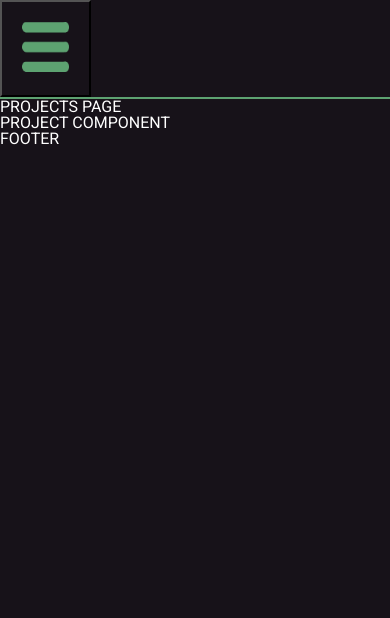
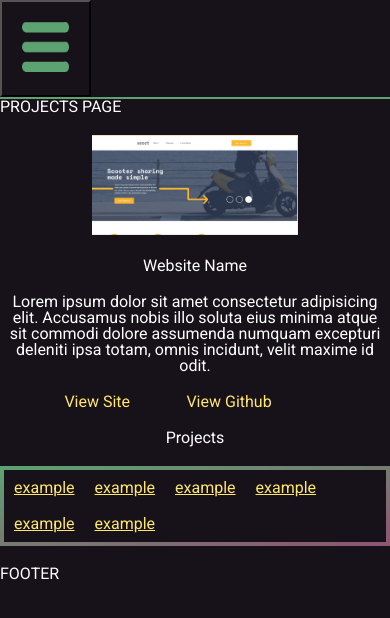
Before and after one commit to KarenDouglas/MyPortfolioWebsite-React, a React (Vite) app in the folder client/: page /projects in a window 390 px wide. Shown: the top 618 px of the page. Built offline with nearby package versions, Linux system fonts and the light colour scheme.

Commit message:
styled project component for small screens

```diff
--- a/client/src/components/Card.jsx
+++ b/client/src/components/Card.jsx
@@ -9,12 +9,14 @@ import '../css/resume.css'
 export default function Card({form, title, text}) {
     return (
         <>
+        {/* render card */}
         <section className='card-container'>
             <section className='card-border'>
                 <header className='card-title-group'>
                 <h1>{title}</h1>
                 <div className='div'></div>
                 </header>
+                {/* renders text if available */}
                 {text &&
                 <section className='resume-container'>
                    <h1>Download PDF</h1>
@@ -22,6 +24,7 @@ export default function Card({form, title, text}) {
                    <a href="../assets/Karen_Douglas_Resume.pdf" download>Download PDF</a>
                  </section>
                 }
+                {/* renders form */}
                 {form &&
                     <Form/>
                 }
--- a/client/src/components/Form.jsx
+++ b/client/src/components/Form.jsx
@@ -1,7 +1,7 @@
 import React from 'react';
 import '../css/form.css'
 
-
+// handles on focus events and renders form
 export default function Form() {
     const handleBlur = (e) => {
         const inputValue = e.target.value
--- a/client/src/components/Project.jsx
+++ b/client/src/components/Project.jsx
@@ -1,11 +1,61 @@
 import React from 'react';
-
+import '../css/project.css'
 
 
 export default function Project() {
     return (
         <>
-        <div> PROJECT COMPONENT</div>
+        <div className="projects-top"></div>
+        <section className='card-border'>
+{/* project component */}
+            <section className='projects-container'>
+                <header className='project-img'>
+                    <img  src="../assets/projects/scoot.png" alt="" />
+
+                </header>
+                <section className='project-container'>
+                    <section className='project-details-container'>
+                        <header className="project-title">
+                            <h1>Website Name</h1>
+                        </header>
+                        <article className="project-desc-container">
+                            <p className="desc">Lorem ipsum dolor sit amet consectetur adipisicing elit. Accusamus nobis illo soluta eius minima atque sit commodi dolore assumenda numquam excepturi deleniti ipsa totam, omnis incidunt, velit maxime id odit.</p>
+                            <section className='project-link-group'>
+                                <a href="">View Site</a>
+                                <a href="">View Github</a>
+                            </section>
+                        </article>
+                    </section>
+                    {/* Projects Page Links */}
+                <section className='projects-list-container'>
+                    <h1>Projects</h1>
+                        <section>
+                            <ul className='projects-list'>
+                                <li>
+                                    <a href="">example</a>
+                                </li>
+                                <li>
+                                    <a href="">example</a>
+                                </li>
+                                <li>
+                                    <a href="">example</a>
+                                </li>
+                                <li>
+                                    <a href="">example</a>
+                                </li>
+                                <li>
+                                    <a href="">example</a>
+                                </li>
+                                <li>
+                                    <a href="">example</a>
+                                </li>
+                            </ul>
+                        </section>
+                    </section>
+                </section>
+            </section>
+
+        </section>
 
         </>
     )
--- /dev/null
+++ b/client/src/css/project.css
@@ -0,0 +1,56 @@
+.projects-top{
+    margin-top: 20px;
+}
+.projects-container{
+    display: flex;
+    flex-direction: column;
+}
+.project-img img{
+    max-height: 100px;
+}
+.project-img{
+    margin: 0 auto;
+}
+.project-title h1{
+text-align: center;
+margin: 20px 0;
+}
+.project-desc-container{
+    max-width: 400px;
+    margin: 0 auto;
+    padding: 0 8px;
+    text-align: center;
+}
+.project-link-group{
+    max-width: 320px;
+    display: flex;
+    justify-content: space-evenly;
+    margin-top: 20px;
+}
+.project-link-group a {
+    text-decoration: none;
+    color: var(--linkColor);
+}
+
+.project-link-group a:hover {
+    text-decoration: underline;
+
+}
+.projects-list-container{
+    margin: 20px auto;
+    max-width: 400px;
+    text-align: center;
+}
+.projects-list{
+    display: flex;
+    flex-wrap: wrap;
+    margin: 20px 0;
+    padding: 10px;
+    border-style: solid;
+    border-image: var(--greenPinkGrad) 1 1 1 1 stretch;
+    border-width: 4px;
+    gap: 20px;
+}
+.projects-list a{
+    color: var(--linkColor);
+}
--- a/client/src/pages/ResumePage.jsx
+++ b/client/src/pages/ResumePage.jsx
@@ -4,7 +4,7 @@ import Card from '../components/Card';
 
 
 export default function ResumePage() {
-
+// renders Resume Page
     return (
         <>
         <Card title={"Resume"} text={true}/>
```
Also changed, not shown: client/public/db/data.json (added, +63 -0 lines), client/public/assets/projects/scoot.png (added), client/public/assets/projects/weatherDashboard.png (added).
